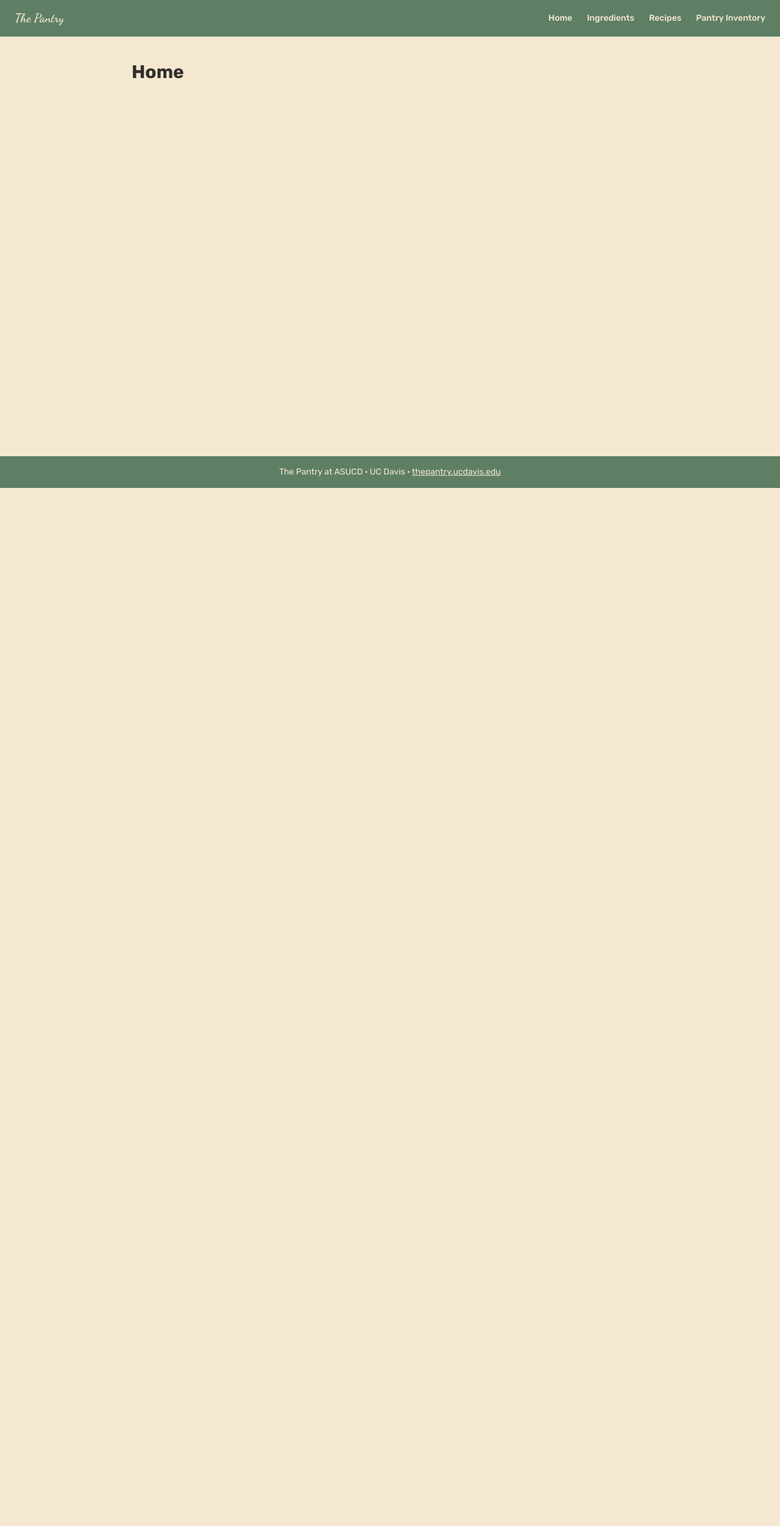
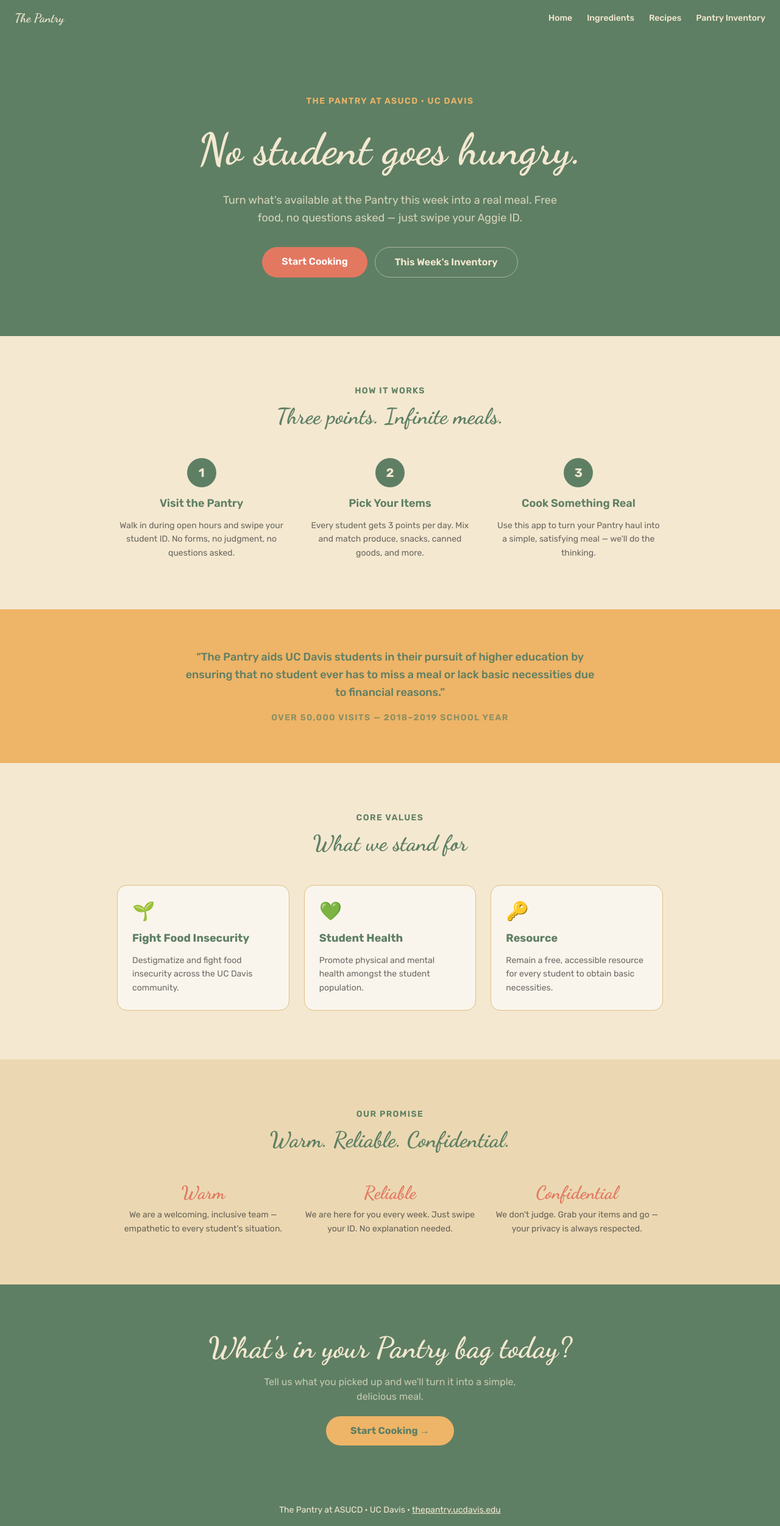
Before and after one commit to gabe-ven/SacHacks-VII, a Next.js app in the folder pantry-app/: page / in a window 1280 px wide. Shown: the whole page at 61% size. Before the commit the page ends 800 px from the top, so only its background shows below. Built offline with nearby package versions, Linux system fonts and the light colour scheme.

Commit message:
Revamp HomePage layout and content; introduce new sections highlighting the Pantry's mission, core values, and user guidance, enhancing overall user experience and engagement.

```diff
--- a/pantry-app/app/page.tsx
+++ b/pantry-app/app/page.tsx
@@ -1,7 +1,161 @@
+import Link from "next/link";
+
 export default function HomePage() {
   return (
-    <div className="max-w-4xl mx-auto px-6 py-10">
-      <h1 className="text-3xl font-bold">Home</h1>
+    <div className="flex flex-col">
+
+      {/* ── Hero ── */}
+      <section className="bg-pantry-green text-pantry-cream px-6 py-24 text-center flex flex-col items-center gap-6">
+        <p className="text-pantry-amber text-sm font-semibold uppercase tracking-widest">
+          The Pantry at ASUCD · UC Davis
+        </p>
+        <h1
+          className="text-5xl md:text-7xl leading-tight"
+          style={{ fontFamily: "Dancing Script, cursive" }}
+        >
+          No student goes hungry.
+        </h1>
+        <p className="max-w-xl text-lg text-pantry-cream/80 leading-relaxed">
+          Turn what&apos;s available at the Pantry this week into a real meal.
+          Free food, no questions asked — just swipe your Aggie ID.
+        </p>
+        <div className="flex flex-col sm:flex-row gap-3 mt-2">
+          <Link
+            href="/ingredients"
+            className="bg-pantry-coral text-white px-8 py-3 rounded-full font-semibold hover:bg-pantry-amber hover:text-pantry-green transition-colors"
+          >
+            Start Cooking
+          </Link>
+          <Link
+            href="/inventory"
+            className="border border-pantry-cream/50 text-pantry-cream px-8 py-3 rounded-full font-semibold hover:bg-pantry-cream/10 transition-colors"
+          >
+            This Week&apos;s Inventory
+          </Link>
+        </div>
+      </section>
+
+      {/* ── How it works ── */}
+      <section className="bg-pantry-cream px-6 py-20 text-center">
+        <p className="text-pantry-green text-sm font-semibold uppercase tracking-widest mb-3">
+          How It Works
+        </p>
+        <h2
+          className="text-4xl text-pantry-green mb-12"
+          style={{ fontFamily: "Dancing Script, cursive" }}
+        >
+          Three points. Infinite meals.
+        </h2>
+        <div className="grid grid-cols-1 md:grid-cols-3 gap-8 max-w-4xl mx-auto">
+          {[
+            { step: "1", title: "Visit the Pantry", body: "Walk in during open hours and swipe your student ID. No forms, no judgment, no questions asked." },
+            { step: "2", title: "Pick Your Items", body: "Every student gets 3 points per day. Mix and match produce, snacks, canned goods, and more." },
+            { step: "3", title: "Cook Something Real", body: "Use this app to turn your Pantry haul into a simple, satisfying meal — we'll do the thinking." },
+          ].map(({ step, title, body }) => (
+            <div key={step} className="flex flex-col items-center gap-3">
+              <div className="w-12 h-12 rounded-full bg-pantry-green text-pantry-cream flex items-center justify-center text-xl font-bold">
+                {step}
+              </div>
+              <h3 className="font-semibold text-lg text-pantry-green">{title}</h3>
+              <p className="text-sm text-foreground/70 leading-relaxed">{body}</p>
+            </div>
+          ))}
+        </div>
+      </section>
+
+      {/* ── Mission banner ── */}
+      <section className="bg-pantry-amber px-6 py-16 text-center">
+        <p className="max-w-2xl mx-auto text-pantry-green text-lg font-medium leading-relaxed">
+          &ldquo;The Pantry aids UC Davis students in their pursuit of higher education by ensuring
+          that no student ever has to miss a meal or lack basic necessities due to financial reasons.&rdquo;
+        </p>
+        <p className="mt-4 text-pantry-green/70 text-sm font-semibold uppercase tracking-widest">
+          Over 50,000 visits — 2018–2019 school year
+        </p>
+      </section>
+
+      {/* ── Core Values ── */}
+      <section className="bg-pantry-cream px-6 py-20">
+        <div className="max-w-4xl mx-auto">
+          <p className="text-pantry-green text-sm font-semibold uppercase tracking-widest mb-3 text-center">
+            Core Values
+          </p>
+          <h2
+            className="text-4xl text-pantry-green mb-12 text-center"
+            style={{ fontFamily: "Dancing Script, cursive" }}
+          >
+            What we stand for
+          </h2>
+          <div className="grid grid-cols-1 md:grid-cols-3 gap-6">
+            {[
+              { icon: "🌱", value: "Fight Food Insecurity", desc: "Destigmatize and fight food insecurity across the UC Davis community." },
+              { icon: "💚", value: "Student Health", desc: "Promote physical and mental health amongst the student population." },
+              { icon: "🔑", value: "Resource", desc: "Remain a free, accessible resource for every student to obtain basic necessities." },
+            ].map(({ icon, value, desc }) => (
+              <div
+                key={value}
+                className="bg-white/60 border border-pantry-tan rounded-2xl p-6 flex flex-col gap-3"
+              >
+                <span className="text-3xl">{icon}</span>
+                <h3 className="font-bold text-pantry-green text-lg">{value}</h3>
+                <p className="text-sm text-foreground/70 leading-relaxed">{desc}</p>
+              </div>
+            ))}
+          </div>
+        </div>
+      </section>
+
+      {/* ── Personality / Why trust us ── */}
+      <section className="bg-pantry-tan/40 px-6 py-20">
+        <div className="max-w-4xl mx-auto">
+          <p className="text-pantry-green text-sm font-semibold uppercase tracking-widest mb-3 text-center">
+            Our Promise
+          </p>
+          <h2
+            className="text-4xl text-pantry-green mb-12 text-center"
+            style={{ fontFamily: "Dancing Script, cursive" }}
+          >
+            Warm. Reliable. Confidential.
+          </h2>
+          <div className="grid grid-cols-1 md:grid-cols-3 gap-6 text-center">
+            {[
+              { word: "Warm", desc: "We are a welcoming, inclusive team — empathetic to every student's situation." },
+              { word: "Reliable", desc: "We are here for you every week. Just swipe your ID. No explanation needed." },
+              { word: "Confidential", desc: "We don't judge. Grab your items and go — your privacy is always respected." },
+            ].map(({ word, desc }) => (
+              <div key={word} className="flex flex-col items-center gap-2">
+                <h3
+                  className="text-3xl text-pantry-coral"
+                  style={{ fontFamily: "Dancing Script, cursive" }}
+                >
+                  {word}
+                </h3>
+                <p className="text-sm text-foreground/70 leading-relaxed max-w-xs">{desc}</p>
+              </div>
+            ))}
+          </div>
+        </div>
+      </section>
+
+      {/* ── CTA ── */}
+      <section className="bg-pantry-green px-6 py-20 text-center flex flex-col items-center gap-5">
+        <h2
+          className="text-4xl md:text-5xl text-pantry-cream"
+          style={{ fontFamily: "Dancing Script, cursive" }}
+        >
+          What&apos;s in your Pantry bag today?
+        </h2>
+        <p className="text-pantry-cream/70 max-w-md">
+          Tell us what you picked up and we&apos;ll turn it into a simple, delicious meal.
+        </p>
+        <Link
+          href="/ingredients"
+          className="bg-pantry-amber text-pantry-green px-10 py-3 rounded-full font-bold hover:bg-pantry-coral hover:text-white transition-colors"
+        >
+          Start Cooking →
+        </Link>
+      </section>
+
     </div>
   );
 }
```
